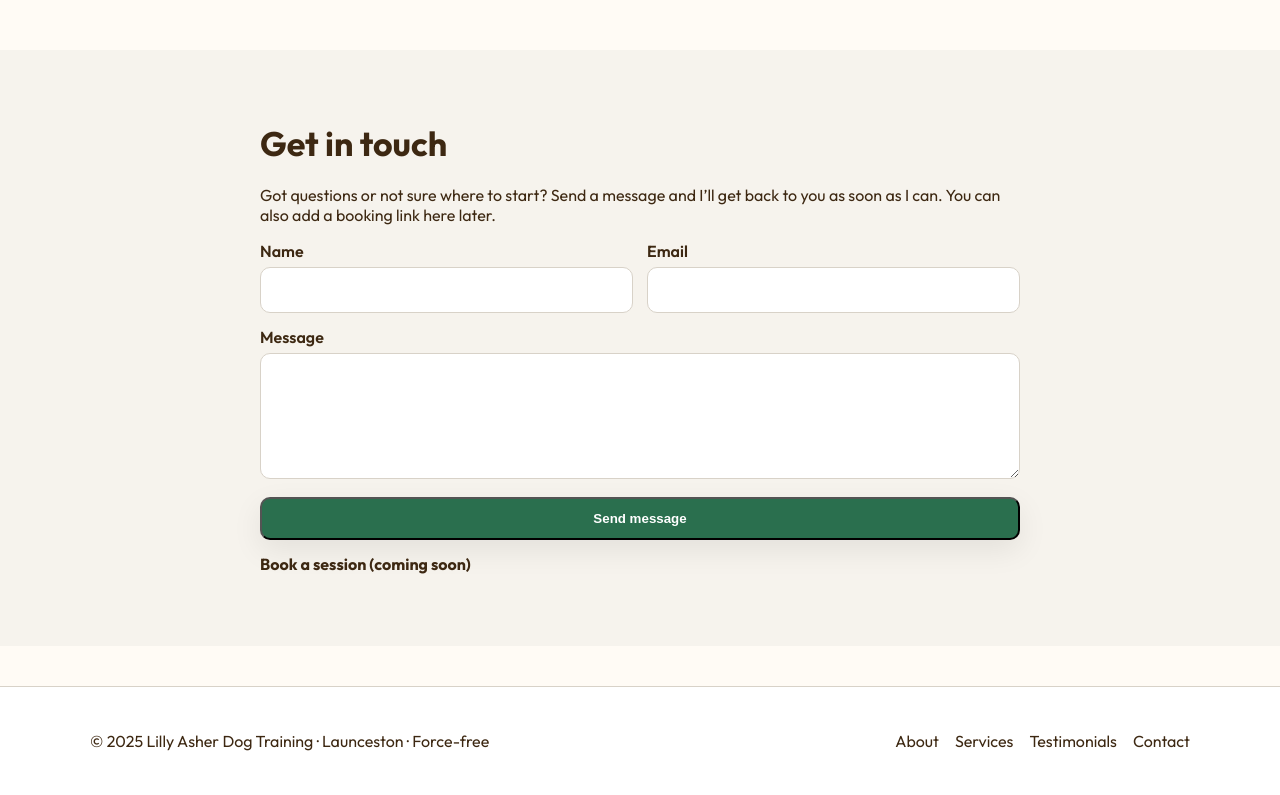
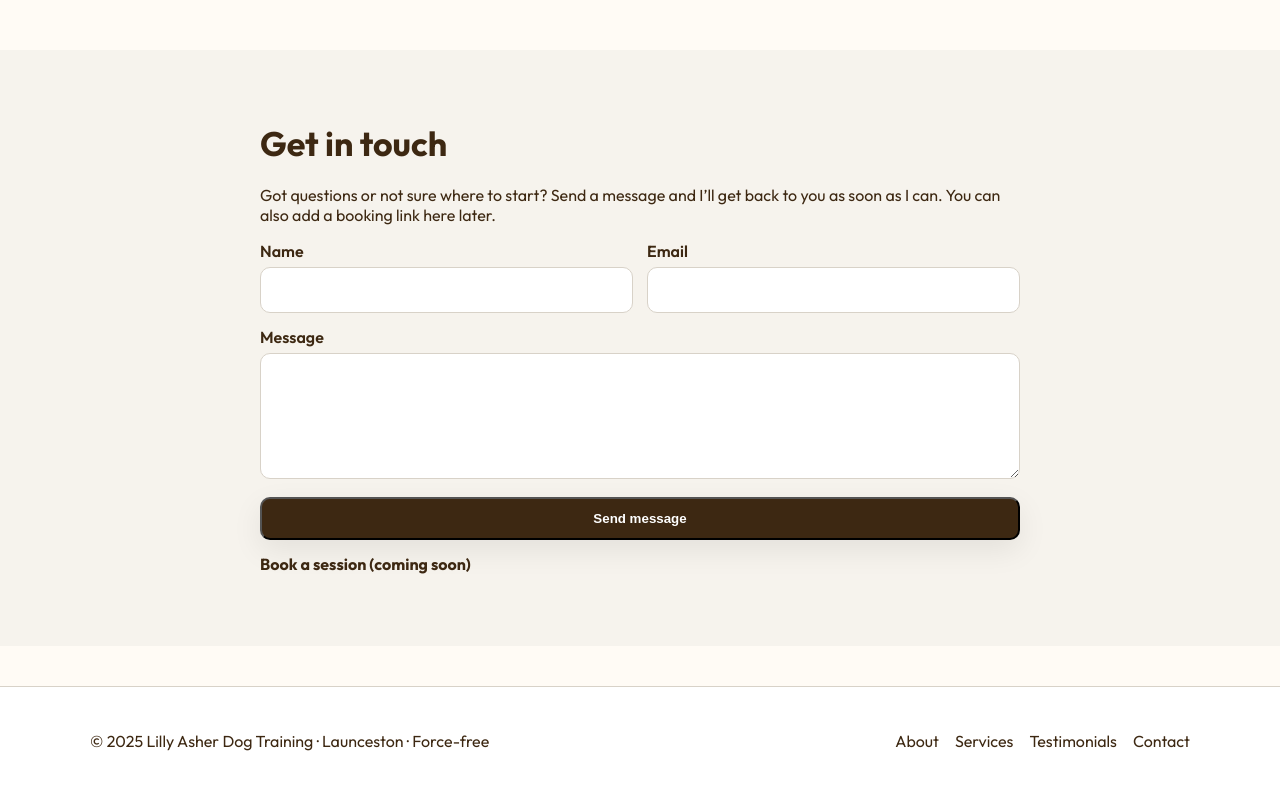
Before and after one commit to MilkBoi05/LillyAsherDogTraining, a plain HTML site: page index.html in a window 1280 px wide. Shown: the part 1832-2627 px from the top of the page. Drawn offline with Linux system fonts and the light colour scheme.

Commit message:
style(button): use site text color rgb(61,40,18) for button bg and hover

```diff
--- a/styles.css
+++ b/styles.css
@@ -30,8 +30,8 @@
   .menu a{font-weight:600}
   .nav-toggle{display:none;background:transparent;border:1px solid var(--ring);padding:6px 10px;border-radius:8px}
 
-  .btn{display:inline-block;background:var(--brand);color:#fff;padding:12px 16px;border-radius:10px;font-weight:700;box-shadow:var(--shadow)}
-  .btn:hover{text-decoration:none;background:var(--brand-ink)}
+  .btn{display:inline-block;background:var(--ink);color:#fff;padding:12px 16px;border-radius:10px;font-weight:700;box-shadow:var(--shadow)}
+  .btn:hover{text-decoration:none;background:var(--ink)}
   .btn-small{padding:8px 12px;white-space: nowrap;
     padding: 0.75em 1.5em;
     max-width: 100%;
```
